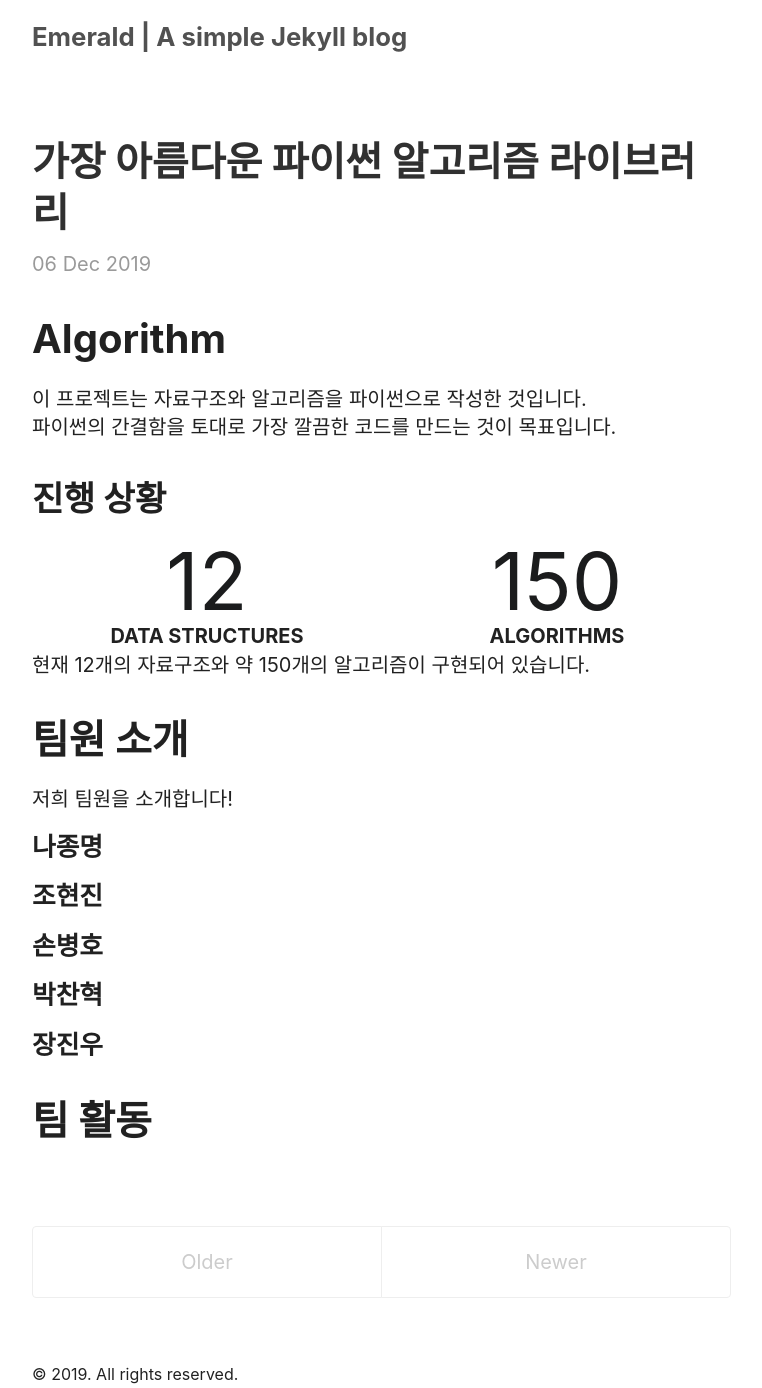
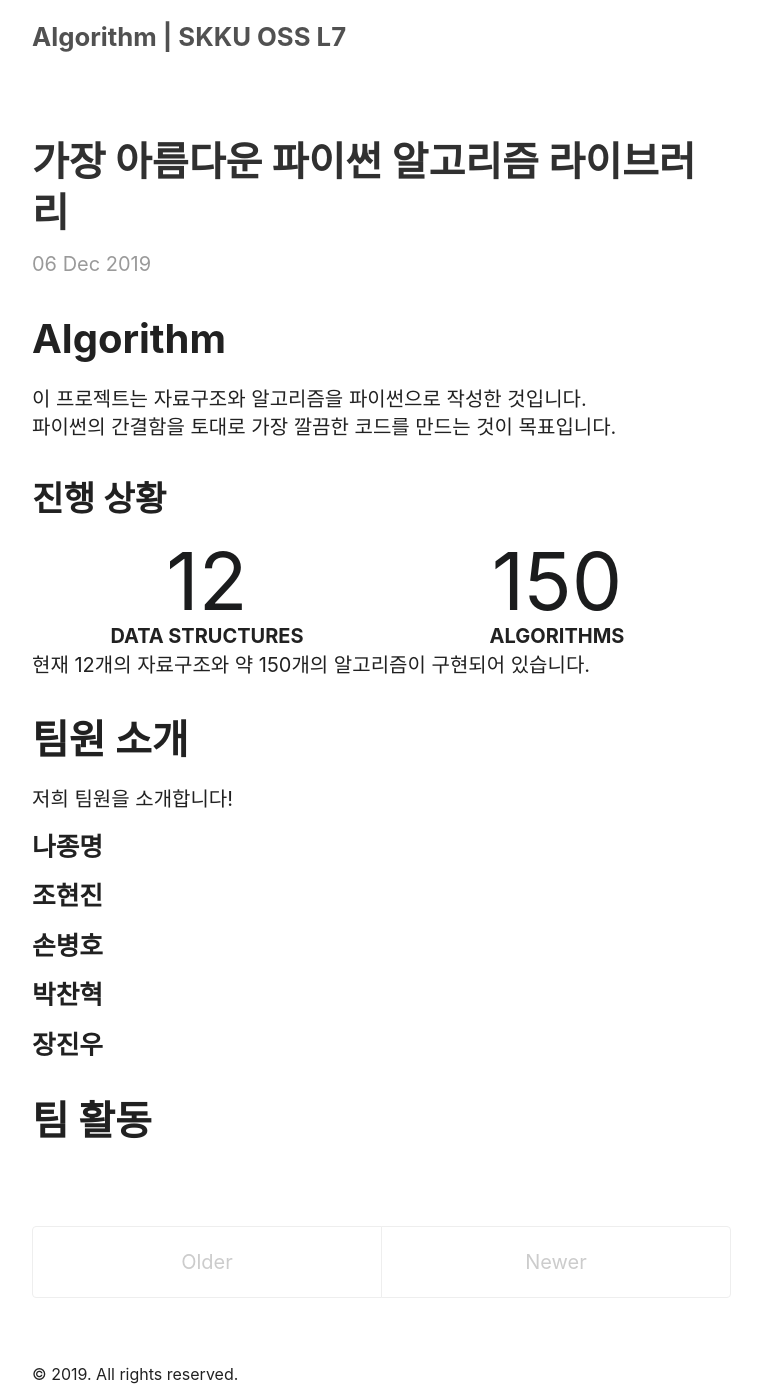
Before and after one commit to 19-2-SKKU-OSS/2019-2-OSS-L7, a Jekyll site: the page built from index.html, in a window 1280 px wide. Shown: the whole page, without its empty margins (258-1020 px from the left). Built offline with Jekyll 4.4.1, drawn with Linux system fonts in a browser that asks for light colours; nearby versions of some CDN libraries; some web fonts are replaced; the list of posts is cut into pages by our own code.

Commit message:
[Edit] Change title and description

```diff
--- a/_config.yml
+++ b/_config.yml
@@ -1,6 +1,6 @@
 # Site settings
-title: Emerald | A simple Jekyll blog
-description: "A minimal blog template, build with Jekyll."
+title: Algorithm | SKKU OSS L7
+description: "가장 아름다운 파이썬 알고리즘 라이브러리"
 url: "https://19-2-skku-oss.github.io"
 baseurl: "/2019-2-OSS-L7"
 author:
```
